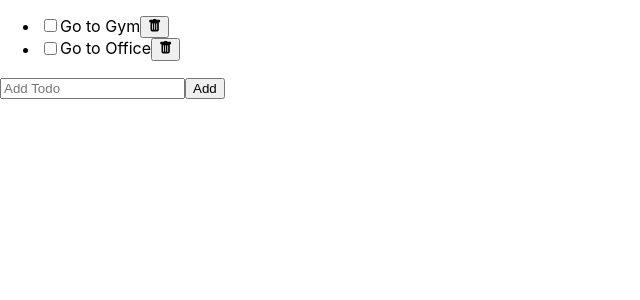
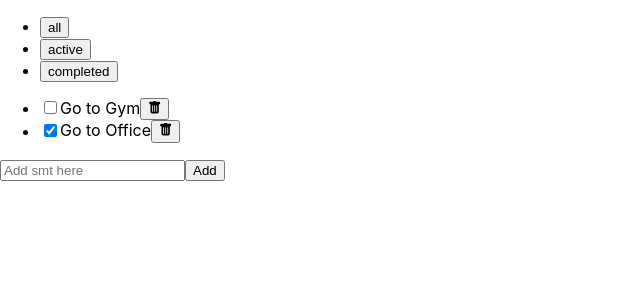
Before and after one commit to Ryan-Nam/react-todo, a React (Create React App) app: page / in a window 1280 px wide. Shown: the top 300 px of the page, without its empty margins (0-640 px from the left). Built offline with nearby package versions, Linux system fonts and the light colour scheme.

Commit message:
Add Filter Function

```diff
--- a/src/App.css
+++ b/src/App.css
@@ -1,7 +1,7 @@
 /* @tailwind base;
 @tailwind components;
 @tailwind utilities; */
-
+/*
 .App {
   text-align: center;
 }
@@ -39,4 +39,4 @@
   to {
     transform: rotate(360deg);
   }
-}
+} */
--- a/src/App.js
+++ b/src/App.js
@@ -1,10 +1,21 @@
+import { useState } from 'react';
 import './App.css';
+import Header from './components/Header/Header';
 import TodoList from './components/TodoList/TodoList';
 
+const filters = ['all', 'active', 'completed'];
+
 function App() {
+  const [filter, setFilter] = useState(filters[0]);
+
   return (
     <>
-      <TodoList />
+      <Header
+        filters={filters}
+        currentFilter={filter}
+        onFilterChange={(f) => setFilter(f)}
+      />
+      <TodoList currentFilter={filter}/>
     </>
   );
 }
--- a/src/components/AddTodo/AddTodo.jsx
+++ b/src/components/AddTodo/AddTodo.jsx
@@ -1,33 +1,43 @@
-import React, { useState } from 'react'
-// import '../../App.css';
-import { v4 as uuidv4} from 'uuid'
+import React, { useState } from 'react';
+import { v4 } from 'uuid';
 
-//props는 객체이므로 구조 분해(destrucuring) 방식을 이용해 데이터를 받는 변수를 중괄호({})로 감싸주었습니다
-export default function AddTodo({ onAdd }) {
-  const [string, setString] = useState('');
+export default function AddTodo({onAdd}) {
+  //props는 객체이므로 구조 분해(destrucuring) 방식을 이용해 데이터를 받는 변수를 중괄호({})로 감싸주었습니다
+  const [text, setText] = useState('');
 
-  {/* input이 변경될때마다, state에서 따라서 변경해주고 있어야하고... */}
-  const handleChange = (e) => setString(e.target.value);
+  // const handleChange = (e) => setText(e.target.value);
+
   const handleSubmit = (e) => {
     e.preventDefault();
     //if(string.trim() === '' ){ }
-    if(string.trim().length === 0 ) {  //이 경우에는 아무것도 입력이 안된 경우지 (트림을 했는데도 아무 데이터도 없으니) 그 경우에는, 아예 함수 종료.
-      return;
+    //이 경우에는 아무것도 입력이 안된 경우지 (트림을 했는데도 아무 데이터도 없으니) 그 경우에는, 아예 함수 종료.
+    if(text.trim().length === 0) {
+        setText('');
+        return;
     }
-    onAdd({id:uuidv4(), text: string, status:'active'});
-    // onAdd({id:'uniqueId', string:string, status:'Active'});
-    setString('');
+    //이제 여기에 데이터를 mother로 보내줘야해
+    //부모가 자식에게 데이터를 줄 수있다
+    //자식이 props을 통해 부모에게 데이터를 줄 수 없다.
+
+    onAdd({id: v4(), text:text, status: 'active'});
+
+
+    setText('');
+    console.log('cliked:' + text);
   };
 
   return (
-    <form onSubmit={handleSubmit}>
-      <input
-        type="text"
-        placeholder='Add Todo'
-        value={string}
-        // onChange: 변경될때마다 handleChange호출
-        onChange={handleChange} />
-      <button>Add</button>
-    </form>
+    <>
+      <form onSubmit={handleSubmit}>
+        <input
+          type='text'
+          placeholder='Add smt here'
+          value={text}
+          onChange={(e) => setText(e.target.value)}
+        />
+        <button type='submit'>Add</button>
+
+      </form>
+    </>
   );
 }
--- /dev/null
+++ b/src/components/Header/Header.jsx
@@ -0,0 +1,15 @@
+import React from 'react';
+
+export default function Header({ filters, currentFilter, onFilterChange }) {
+  return (
+    <header>
+      <ul>
+        {filters.map((item, index) => (
+          <li key={index}>
+            <button onClick={()=> onFilterChange(item)}>{item}</button>
+          </li>
+        ))}
+      </ul>
+    </header>
+  );
+}
--- a/src/components/Todo/Todo.jsx
+++ b/src/components/Todo/Todo.jsx
@@ -1,30 +1,30 @@
 import React from 'react';
 import { BsTrashFill } from 'react-icons/bs';
 
+export default function Todo({ todo, onUpdate, onDelete }) {
+  const { text, status } = todo;
 
-export default function Todo({key, todo, onUpdate, onDelete}) {
-
-  const {text, status} = todo;
   const handleChange = (e) => {
-    const status = e.target.checked ? 'completed' : 'acive';
-    onUpdate({...todo, status:status}); //status 로 생략
-  }
+    const status = e.target.checked ? 'completed' : 'active';
+    onUpdate({ ...todo, status }); //status 로 생략 status: status
+  };
 
   const handleDelete = () => {
     onDelete(todo);
-  }
+  };
 
   return (
-    <li key={key}>
+    <li>
       <input
         type='checkbox'
         id='checkbox'
-        chekced={status === 'completed'}
+        checked={status === 'completed'}
         onChange={handleChange}
       />
-      <label htmlFor="checkbox">{text}</label>
-      <button onClick={handleDelete}><BsTrashFill /></button>
+      <label htmlFor='checkbox'>{text}</label>
+      <button onClick={handleDelete}>
+        <BsTrashFill />
+      </button>
     </li>
-
-  )
+  );
 }
--- a/src/components/TodoList/TodoList.jsx
+++ b/src/components/TodoList/TodoList.jsx
@@ -1,15 +1,11 @@
-import React, { useState } from 'react'
-// import '../../App.css';
+import React, { useState } from 'react';
 import AddTodo from '../AddTodo/AddTodo';
 import Todo from '../Todo/Todo';
 
-// TodoList.jsx: Mother
-//AddTodo.jsx: Child
-
-export default function TodoList() {
+export default function TodoList({ currentFilter }) {
   const [todos, setTodos] = useState([
-    {id: '123', text: "Go to Gym", status: "active"},
-    {id: '124', text: "Go to Office", status: "completed"},
+    { id: '123', text: 'Go to Gym', status: 'active' },
+    { id: '124', text: 'Go to Office', status: 'completed' },
   ]);
 
   //새로운 (입력받은)todo 를 todos에 업데이트해야 함
@@ -20,15 +16,17 @@ export default function TodoList() {
   // 기존의 todo아이템을 가지고 올껀데, 가져올 item의 id가 update하고자하는 item의 id와 동일하다면,
   // 그러면, updateded된 객체로 map 해줄꺼고, 그렇지 않다면 기존의 t를 사용
   const handleUpdate = (updated) =>
-    setTodos(todos.map((t)=> t.id === updated.id ? updated : t));
+    setTodos(todos.map((t) => (t.id === updated.id ? updated : t)));
   // t의 id가 삭제하고자하는 item의 id가 아닌 경우에만 필터링
-    const handleDelte = (deleted) =>
+  const handleDelte = (deleted) =>
     setTodos(todos.filter((t) => t.id !== deleted.id));
+
+  const filtered = getFilteredItems(todos, currentFilter);
 
   return (
     <section>
       <ul>
-        {todos.map((item)=> (
+        {filtered.map((item) => (
           // <li key={item.id}>{item.text}</li>
           //children을 보내주는게 아니라, todo 자체를 보내줄 것임
           <Todo
@@ -43,3 +41,10 @@ export default function TodoList() {
     </section>
   );
 }
+
+function getFilteredItems(todos, filter) {
+  if (filter === 'all') {
+    return todos;
+  }
+  return todos.filter((todo) => todo.status === filter);
+}
```
